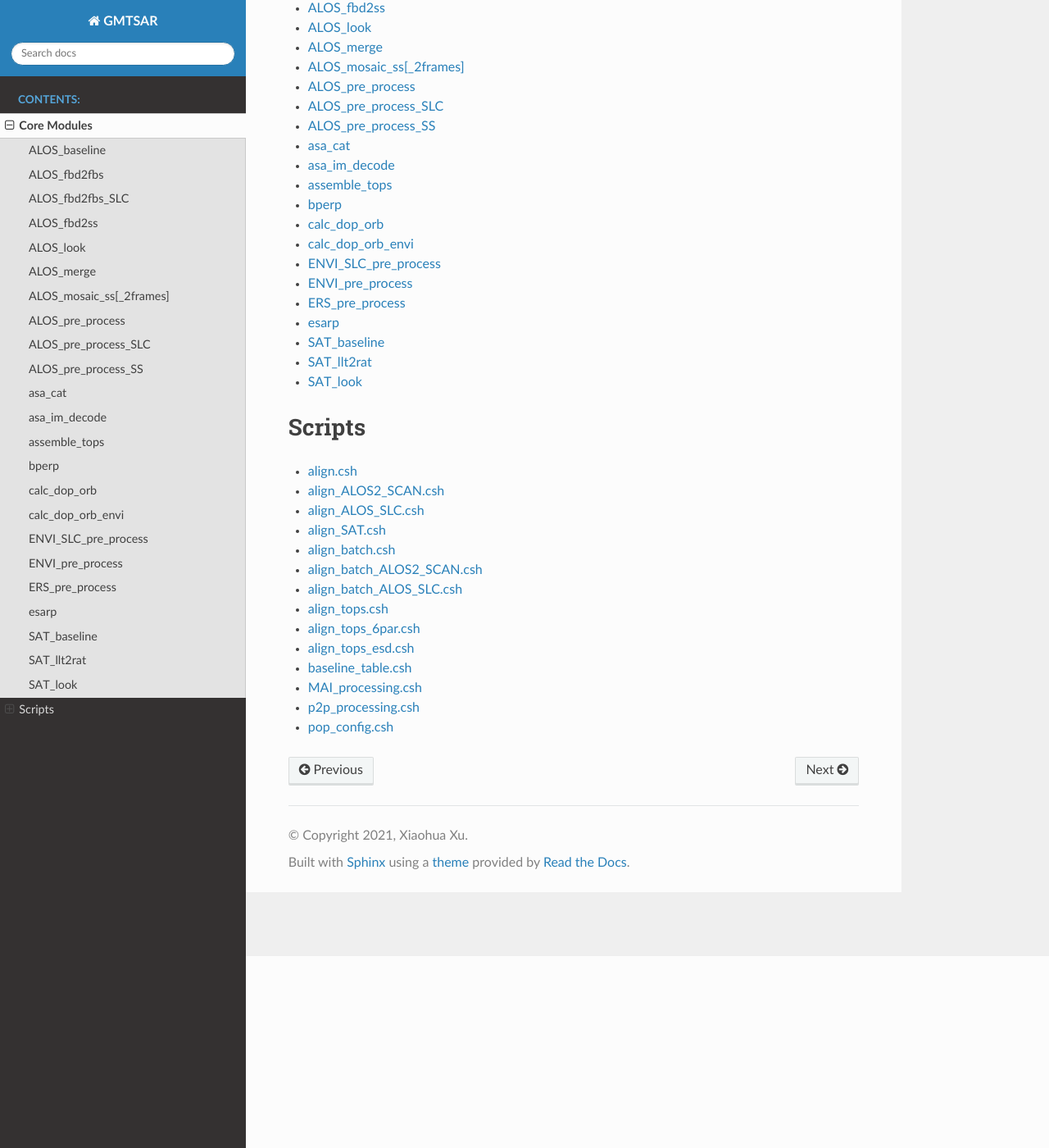
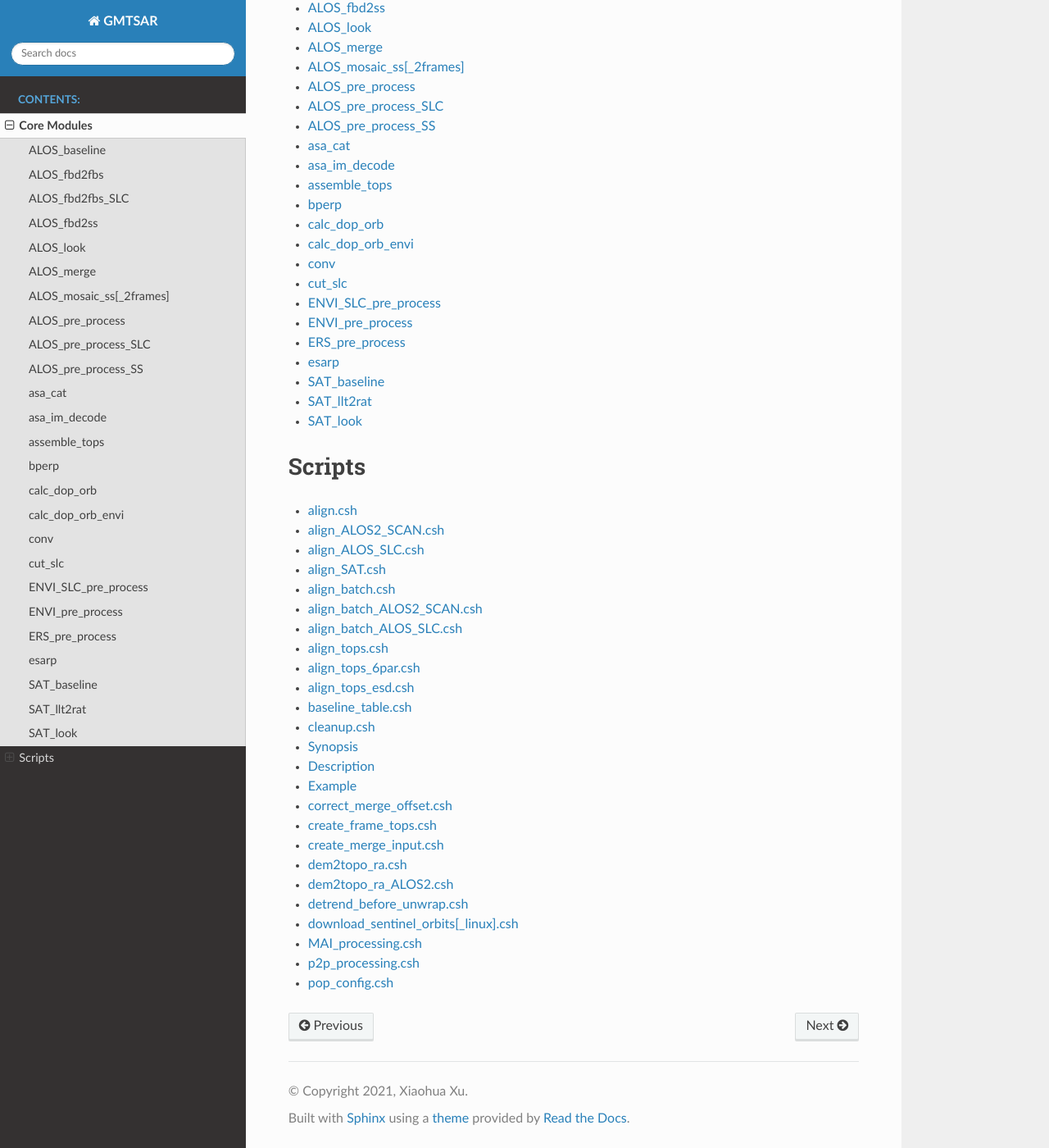
Before and after one commit to gmtsar/documentation, a Sphinx documentation site: the page built from source/modules.rst, in a window 1280 px wide and 1400 px high, scrolled down 234 px. Shown: the whole window at 82% size. Built offline with Sphinx 7.4.7 and the Read the Docs theme 2.0.0, drawn with Linux system fonts in a browser that asks for light colours.

Commit message:
Adding to index as well

```diff
--- a/source/modules.rst
+++ b/source/modules.rst
@@ -20,6 +20,8 @@
    bperp
    calc_dop_orb
    calc_dop_orb_envi
+   conv
+   cut_slc
    ENVI_SLC_pre_process
    ENVI_pre_process
    ERS_pre_process
@@ -46,6 +48,15 @@
    align_tops_6par.csh
    align_tops_esd.csh
    baseline_table.csh
+   cleanup.csh
+   correct_insar_with_gnss.csh
+   correct_merge_offset.csh
+   create_frame_tops.csh
+   create_merge_input.csh
+   dem2topo_ra.csh
+   dem2topo_ra_ALOS2.csh
+   detrend_before_unwrap.csh
+   download_sentinel_orbits.csh
    MAI_processing.csh
    p2p_processing.csh
    pop_config.csh
```
